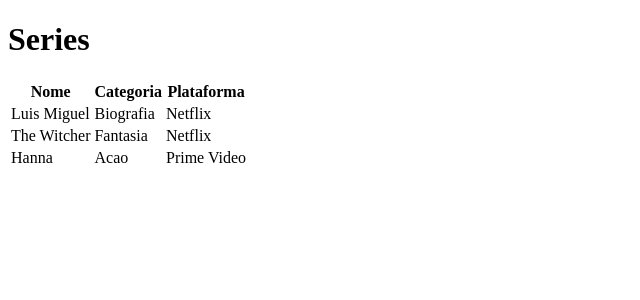
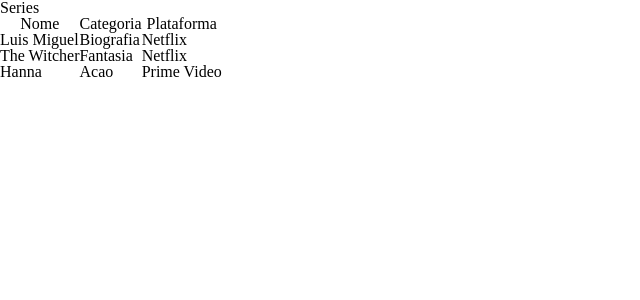
Before and after one commit to diogobraganascimento/classificaSeries, a Flask app: page / in a window 1280 px wide. Shown: the top 300 px of the page, without its empty margins (0-640 px from the left). Run offline with Flask 2, Linux system fonts and the light colour scheme; some libraries are stand-ins or nearby versions.

Commit message:
Pasta Static
Como padrão foi criado a pasta Static onde ficará os arquivos CSS.

```diff
--- a/classificaSeries.py
+++ b/classificaSeries.py
@@ -1,4 +1,4 @@
-from flask import Flask, render_template, request
+from flask import Flask, render_template, request, redirect
 
 
 class Serie:
@@ -33,7 +33,7 @@ def criar():
     plataforma = request.form['plataforma']
     serie = Serie(nome, categoria, plataforma)
     lista.append(serie)
-    return render_template('lista.html', titulo='Series', series=lista)
+    return redirect('/')
 
 
 app.run(debug=True)
--- /dev/null
+++ b/static/reset.css
@@ -0,0 +1,48 @@
+/* http://meyerweb.com/eric/tools/css/reset/
+   v2.0 | 20110126
+   License: none (public domain)
+*/
+
+html, body, div, span, applet, object, iframe,
+h1, h2, h3, h4, h5, h6, p, blockquote, pre,
+a, abbr, acronym, address, big, cite, code,
+del, dfn, em, img, ins, kbd, q, s, samp,
+small, strike, strong, sub, sup, tt, var,
+b, u, i, center,
+dl, dt, dd, ol, ul, li,
+fieldset, form, label, legend,
+table, caption, tbody, tfoot, thead, tr, th, td,
+article, aside, canvas, details, embed,
+figure, figcaption, footer, header, hgroup,
+menu, nav, output, ruby, section, summary,
+time, mark, audio, video {
+	margin: 0;
+	padding: 0;
+	border: 0;
+	font-size: 100%;
+	font: inherit;
+	vertical-align: baseline;
+}
+/* HTML5 display-role reset for older browsers */
+article, aside, details, figcaption, figure,
+footer, header, hgroup, menu, nav, section {
+	display: block;
+}
+body {
+	line-height: 1;
+}
+ol, ul {
+	list-style: none;
+}
+blockquote, q {
+	quotes: none;
+}
+blockquote:before, blockquote:after,
+q:before, q:after {
+	content: '';
+	content: none;
+}
+table {
+	border-collapse: collapse;
+	border-spacing: 0;
+}
--- a/templates/lista.html
+++ b/templates/lista.html
@@ -7,7 +7,7 @@
     <title>Classificação das Series</title>
 
     <!-- Reset CSS -->
-    <link rel="stylesheet" href="reset.css">
+    <link rel="stylesheet" href="static/reset.css">
     <!-- Custom CSS -->
     <link rel="stylesheet" href="style.css">
 </head>
--- a/templates/novo.html
+++ b/templates/novo.html
@@ -7,7 +7,7 @@
     <title>Classificação das Series</title>
 
     <!-- Reset CSS -->
-    <link rel="stylesheet" href="reset.css">
+    <link rel="stylesheet" href="static/reset.css">
     <!-- Custom CSS -->
     <link rel="stylesheet" href="style.css">
 </head>
```
